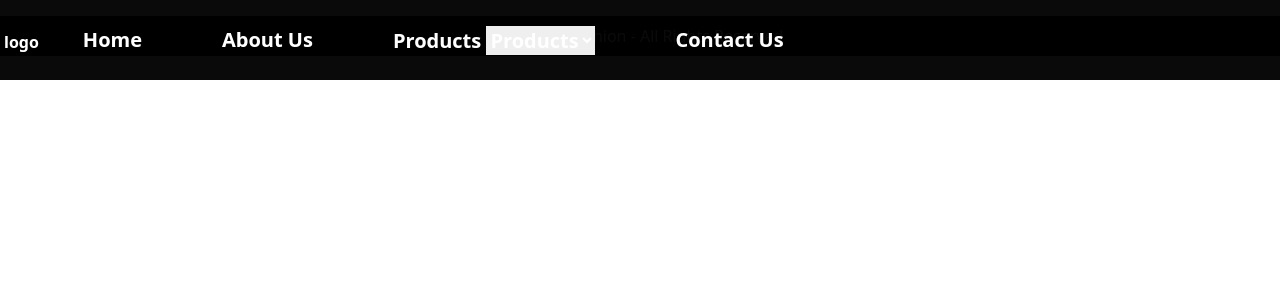
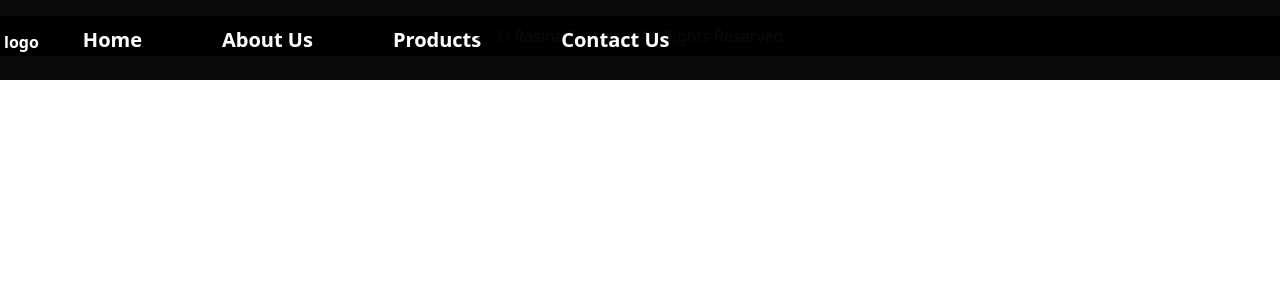
Before and after one commit to Shadow-Blaxe-123/Rasina-Fashion, a Next.js app: page /components/Navbar in a window 1280 px wide. Shown: the top 300 px of the page. Built offline with nearby package versions, Linux system fonts and the light colour scheme.

Commit message:
DOne with NAvbar

```diff
--- a/pages/components/Navbar.js
+++ b/pages/components/Navbar.js
@@ -19,15 +19,22 @@ const Navbar = () => {
           <Link href="#sevices-section">About Us</Link>
         </li>
         <li className="md:m-8 m-2 text-xs md:text-xl px-2 py-2 inline hover:text-green-500 rounded-2xl">
-          <label htmlFor="products">Products </label>
-
-          <select name="products" id="products">
-            <option value="Denim">Products</option>
-            <option value="Denim">Denim</option>
-            <option value="Denim">Denim</option>
-            <option value="Denim">Denim</option>
-            <option value="Denim">Denim</option>
-          </select>
+          <div class="relative inline-block dropdown">
+            <div class="flex items-center cursor-pointer">
+              <span>Products</span>
+              <span class="arrow"></span>
+            </div>
+            {/* <!-- Dropdown Menu --> */}
+            <div class="dropdown-menu w-32 text-xs bg-white shadow-lg">
+              <Link href="#" class="block px-4 py-2  hover:bg-gray-600">
+                Product 1
+              </Link>
+              <Link href="#" class="block px-4 py-2 hover:bg-gray-600">
+                Product 2
+              </Link>
+              {/* <!-- Add more dropdown items as needed --> */}
+            </div>
+          </div>
         </li>
         <li className="md:m-8 m-2 text-xs md:text-xl px-2 py-2 inline hover:text-green-500 rounded-2xl">
           <Link href="#contact">Contact Us</Link>
--- a/styles/globals.css
+++ b/styles/globals.css
@@ -13,3 +13,42 @@
     height: 100%;
     z-index: -2;
 }
+
+/* Optional: Custom styles for dropdown */
+.dropdown {
+    position: relative;
+  }
+
+  /* Hide the dropdown menu by default */
+  .dropdown-menu {
+    display: none;
+    position: absolute;
+    top: 100%;
+    left: 0;
+    z-index: 10;
+    background: black;
+    /* color: white; */
+  }
+  .dropdown-menu a {
+    color: white; /* Set text color to white */
+    /* font-size: 16px; Increase font size */
+  }
+
+
+  /* Show the dropdown menu on hover */
+  .dropdown:hover .dropdown-menu {
+    display: block;
+  }
+
+  /* Position the arrow near "Products" label */
+  .arrow {
+    position: absolute;
+    top: 50%;
+    right: -8px; /* Adjust this value to align the arrow properly */
+    transform: translateY(-50%);
+    width: 0;
+    height: 0;
+    border-style: solid;
+    border-width: 6px 6px 0 6px;
+    border-color: #000 transparent transparent transparent;
+  }
```
